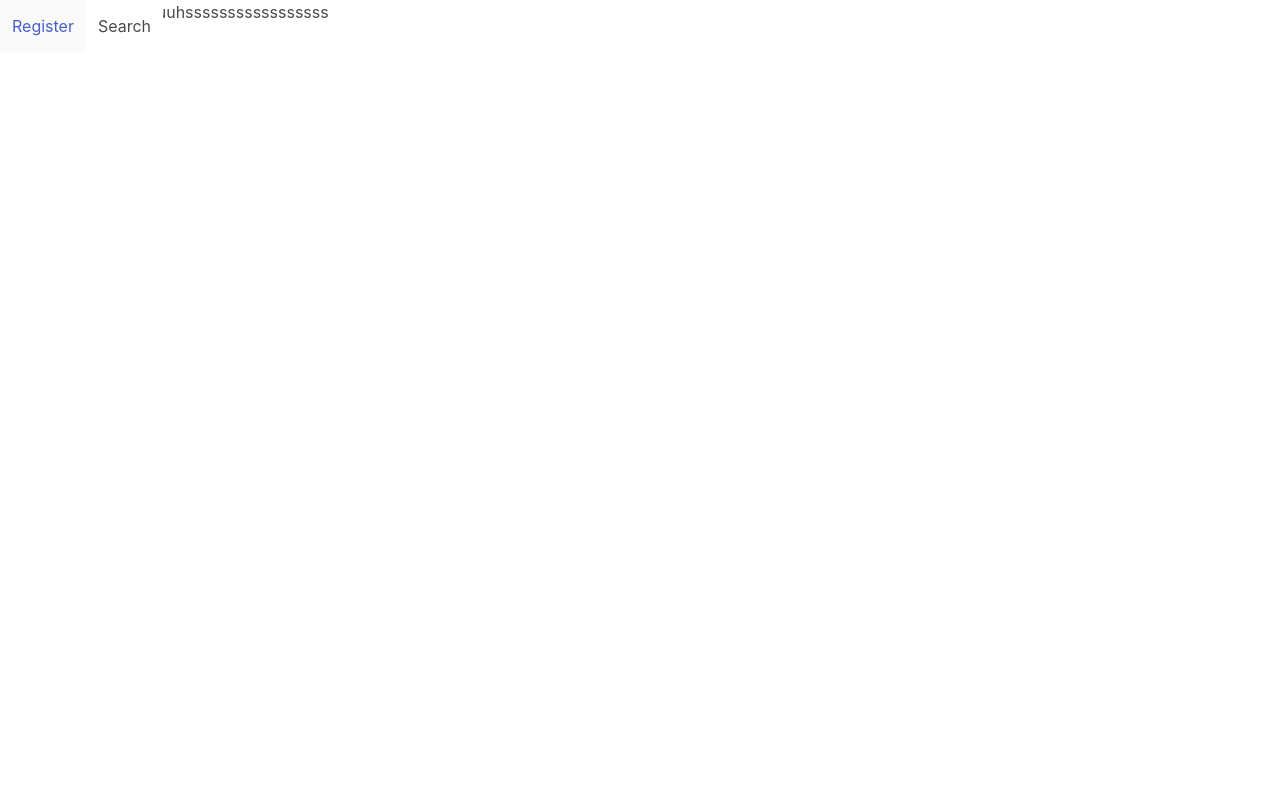
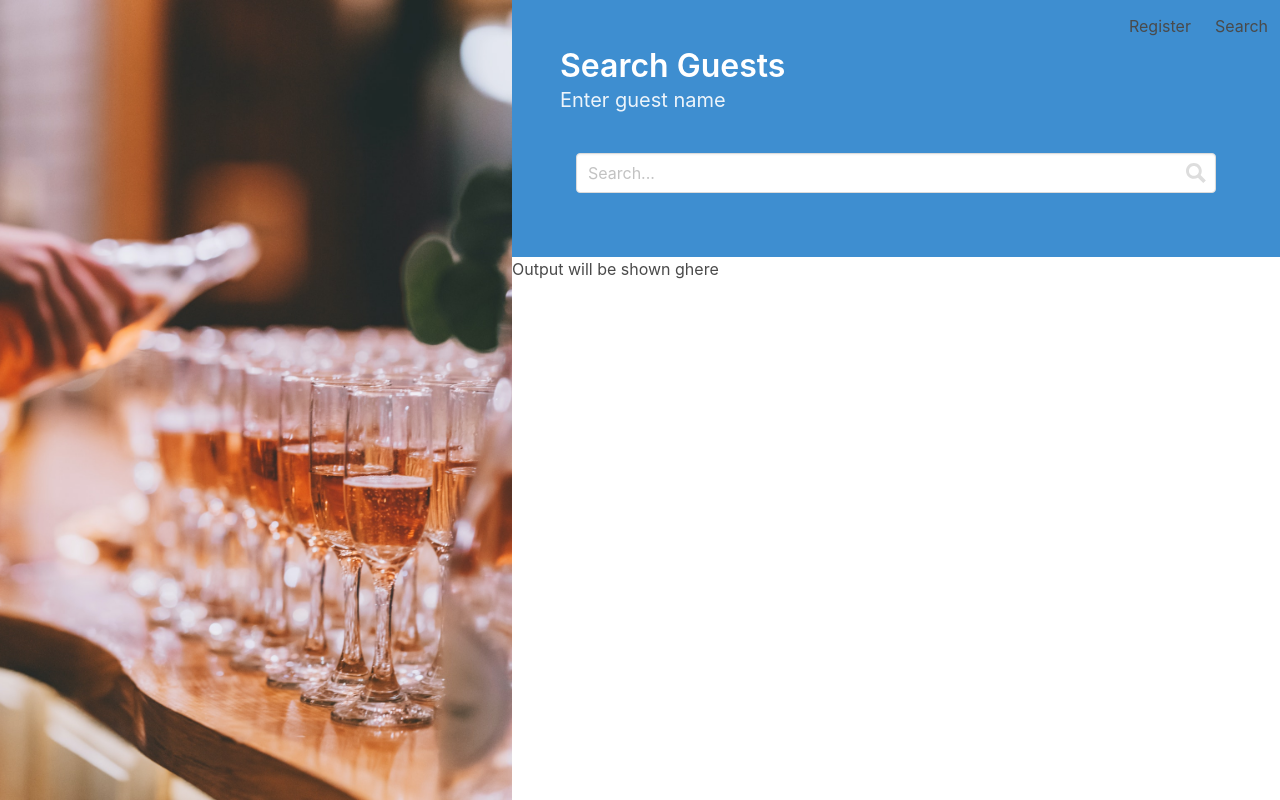
Before and after one commit to mictony6/event-management-client, a Vue app: page /search in a window 1280 px wide. Built offline with nearby package versions, Linux system fonts and the light colour scheme; a web font is replaced by a local one.

Commit message:
added search ui

```diff
--- a/src/App.vue
+++ b/src/App.vue
@@ -1,5 +1,5 @@
 <template>
-  <TheNavBar style="position: absolute" />
+  <TheNavBar class="is-fixed-top" style="background: transparent" />
 
   <RouterView />
 </template>
--- /dev/null
+++ b/src/components/SearchBar.vue
@@ -0,0 +1,25 @@
+<template>
+  <div class="field">
+    <p class="control has-icons-right">
+      <input
+        class="input"
+        type="search"
+        placeholder="Search..."
+        :value="modelValue"
+        @input="$emit('update:modelValue', $event.target.value)"
+      />
+      <SearchIcon />
+    </p>
+  </div>
+</template>
+<script>
+import SearchIcon from '@/components/SearchIcon.vue';
+
+export default {
+  props: ['modelValue'],
+  name: 'SearchBar',
+  components: { SearchIcon }
+};
+</script>
+
+<style scoped lang="scss"></style>
--- /dev/null
+++ b/src/components/SearchIcon.vue
@@ -0,0 +1,20 @@
+<template>
+  <span class="icon is-small is-right">
+    <svg
+      xmlns="http://www.w3.org/2000/svg"
+      width="20"
+      height="20"
+      viewBox="0 0 24 24"
+    >
+      <path
+        fill="#ddd"
+        d="M23.822 20.88l-6.353-6.354c.93-1.465 1.467-3.2 1.467-5.059.001-5.219-4.247-9.467-9.468-9.467s-9.468 4.248-9.468 9.468c0 5.221 4.247 9.469 9.468 9.469 1.768 0 3.421-.487 4.839-1.333l6.396 6.396 3.119-3.12zm-20.294-11.412c0-3.273 2.665-5.938 5.939-5.938 3.275 0 5.94 2.664 5.94 5.938 0 3.275-2.665 5.939-5.94 5.939-3.274 0-5.939-2.664-5.939-5.939z"
+      />
+    </svg>
+  </span>
+</template>
+<script>
+export default {
+  name: 'SearchIcon'
+};
+</script>
--- a/src/store/index.js
+++ b/src/store/index.js
@@ -7,7 +7,8 @@ export default createStore({
     mobileNumber: '',
     affiliation: '',
     isEmailValid: false,
-    isNumberValid: false
+    isNumberValid: false,
+    searchText: ''
   },
   getters: {},
   mutations: {
@@ -28,6 +29,9 @@ export default createStore({
     },
     setIsNumberValid(state, payload) {
       state.isNumberValid = payload.value;
+    },
+    setSearchText(state, payload) {
+      state.searchText = payload.value;
     }
   },
   actions: {},
--- a/src/views/SearchView.vue
+++ b/src/views/SearchView.vue
@@ -1,9 +1,64 @@
-<template>Search Page ahuuuuuuhsssssssssssssssss</template>
+<template>
+  <div class="columns is-desktop is-flex-tablet is-gapless vh-100">
+    <div class="column is-two-fifths firstColumn" id="background-image ">
+      <figure class="image">
+        <img :src="eventDesktopImage" alt="event image" id="eventImage" />
+      </figure>
+    </div>
+    <div
+      class="column secondColumn is-flex is-flex-direction-column is-justify-content-flex-start is-flex-wrap"
+    >
+      <section class="hero is-info">
+        <div class="hero-body">
+          <p class="title">Search Guests</p>
+          <p class="subtitle">Enter guest name</p>
+          <form @submit.prevent="e => console.log(searchText)" class="form p-4">
+            <SearchBar v-model="searchText" />
+          </form>
+        </div>
+      </section>
+
+      <section>
+        <div class="content">
+          <p>Output will be shown ghere</p>
+        </div>
+      </section>
+    </div>
+  </div>
+</template>
 
 <script>
+import SearchBar from '@/components/SearchBar.vue';
+import eventDesktopImage from '@/assets/images/event-desktop-image.jpg';
+
 export default {
-  name: 'SearchView'
+  name: 'SearchView',
+  components: { SearchBar },
+  setup() {
+    return {
+      eventDesktopImage
+    };
+  },
+  computed: {
+    searchText: {
+      get() {
+        return this.$store.state.searchText;
+      },
+      set(value) {
+        this.$store.commit({ type: 'setSearchText', value });
+      }
+    }
+  }
 };
 </script>
 
-<style scoped lang="scss"></style>
+<style scoped lang="scss">
+#eventImage {
+  height: 100vh;
+  object-fit: cover;
+}
+
+.vh-100 {
+  height: 100vh;
+}
+</style>
```
